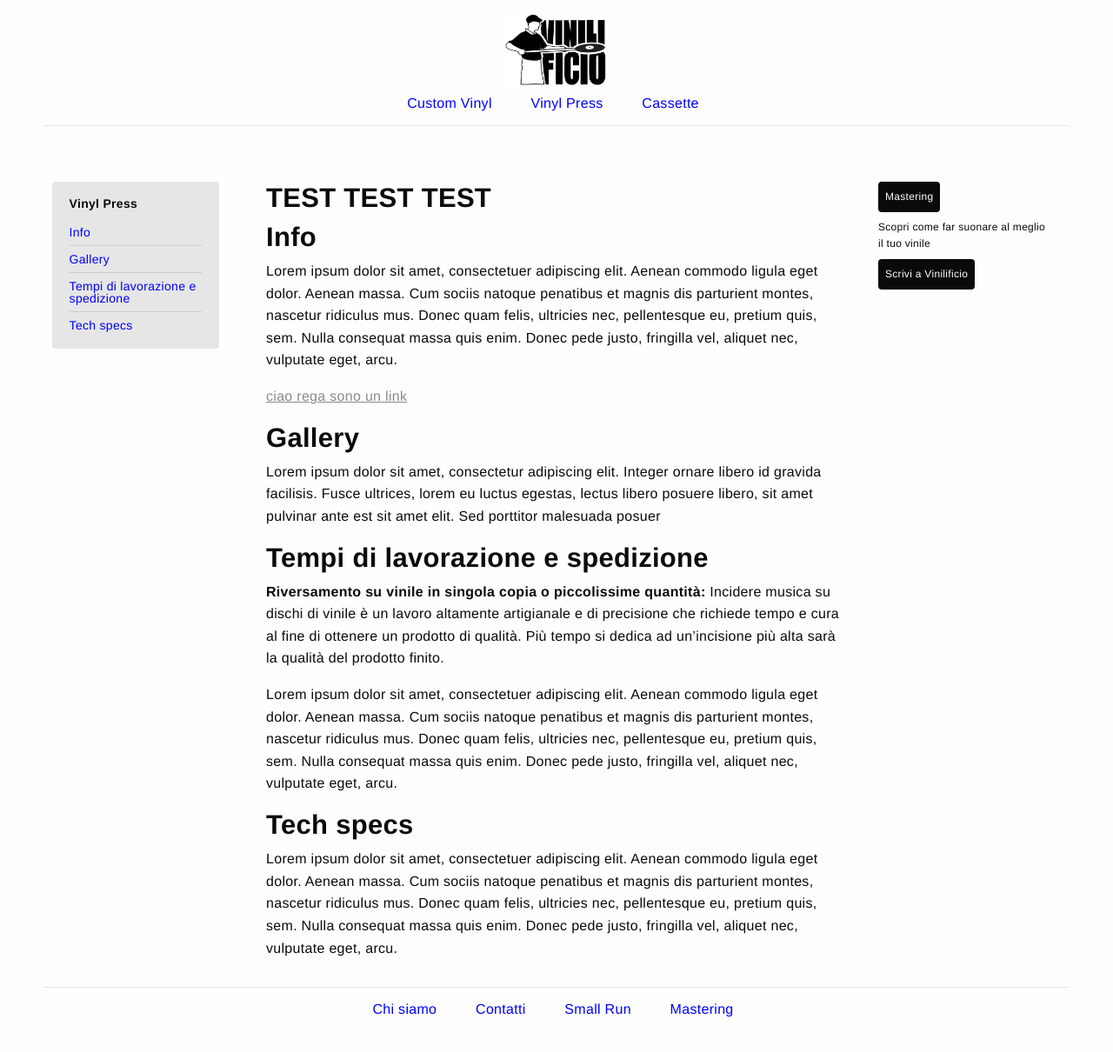
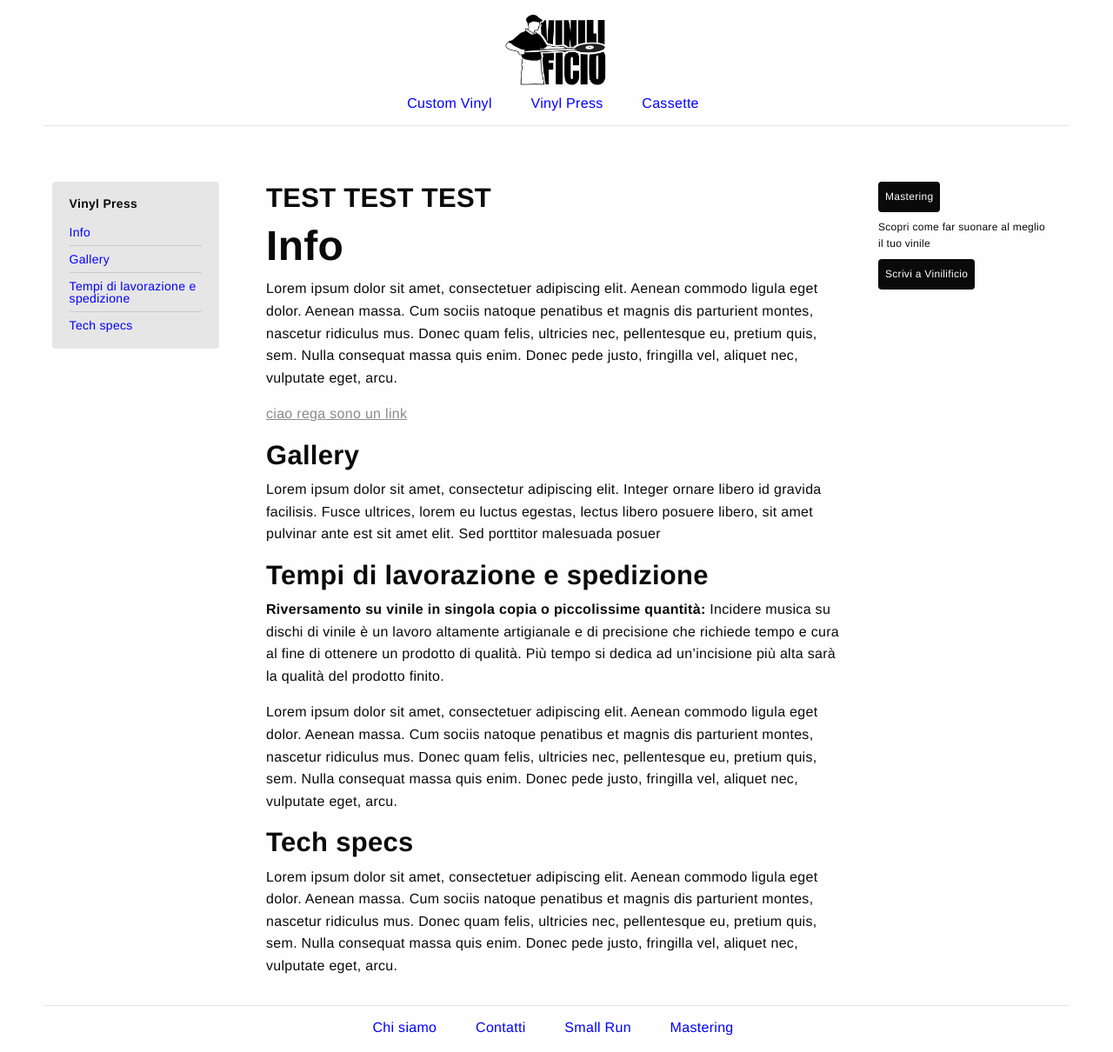
Before and after one commit to Vinilificio/Vinilificio.github.io, a Jekyll site: the page built from _pages/vinyl-press.md, in a window 1280 px wide. Shown: the whole page at 87% size. Built offline with Jekyll 4.4.1, drawn with Linux system fonts in a browser that asks for light colours.

```diff
--- a/_pages/vinyl-press.md
+++ b/_pages/vinyl-press.md
@@ -16,7 +16,7 @@ published: true
 
 ### TEST TEST TEST
 
-### Info
+# Info
 
 Lorem ipsum dolor sit amet, consectetuer adipiscing elit. Aenean commodo ligula eget dolor. Aenean massa. Cum sociis natoque penatibus et magnis dis parturient montes, nascetur ridiculus mus. Donec quam felis, ultricies nec, pellentesque eu, pretium quis, sem. Nulla consequat massa quis enim. Donec pede justo, fringilla vel, aliquet nec, vulputate eget, arcu.
 
```
